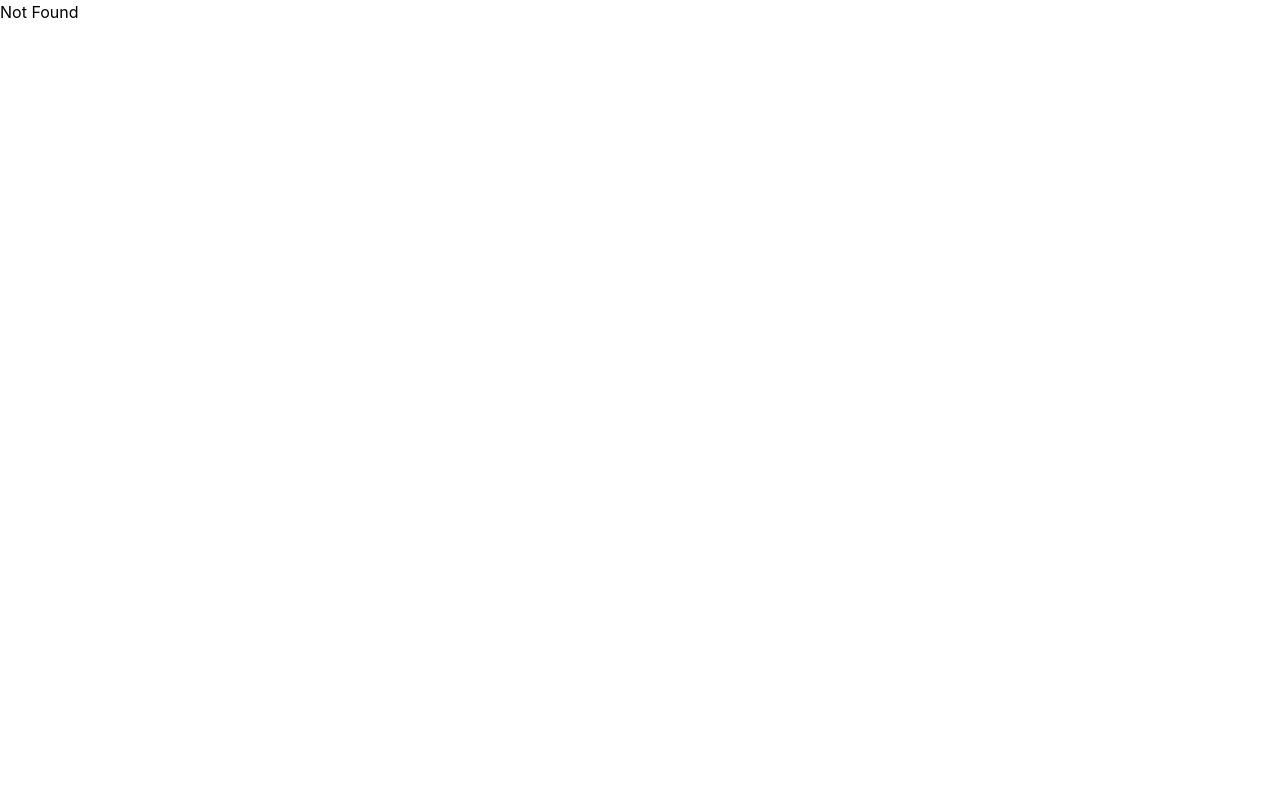
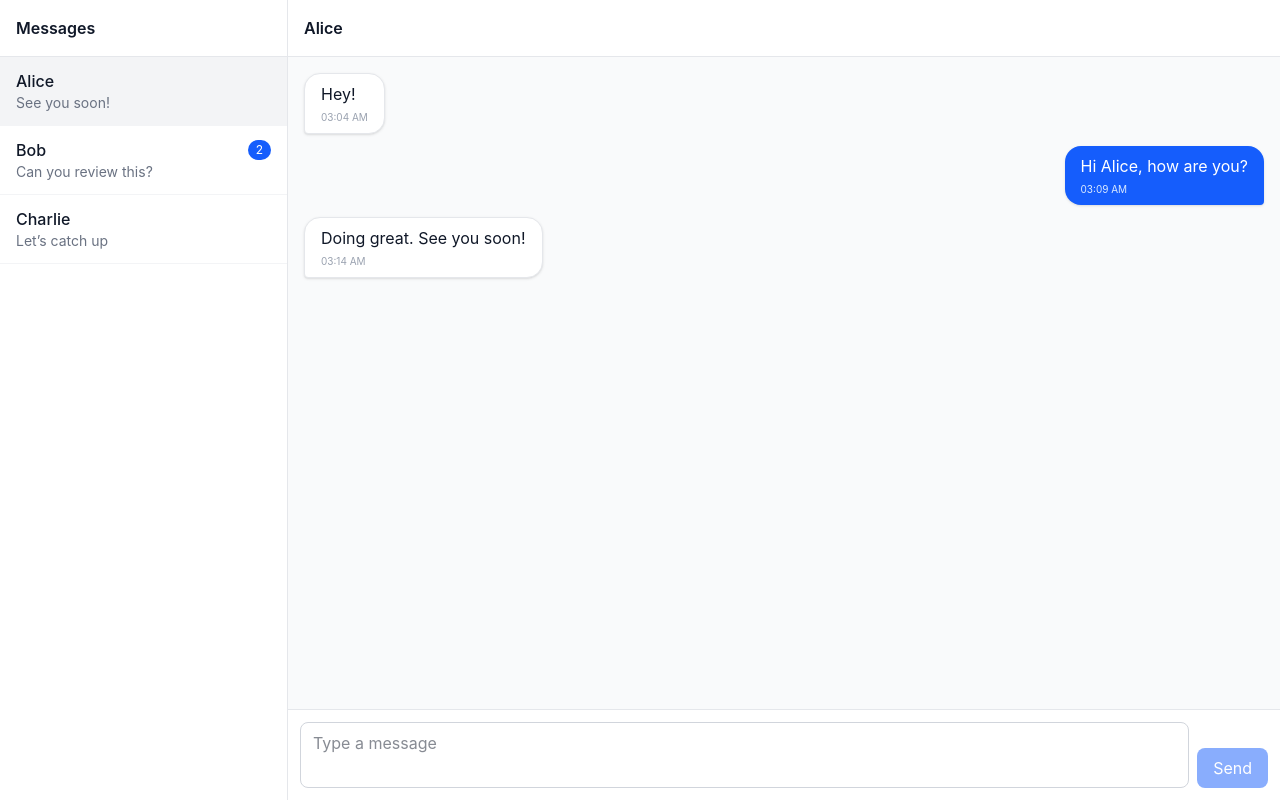
Before and after one commit to redbeardmeric/Spectergram, a React app: page /messages in a window 1280 px wide. Built offline with nearby package versions, Linux system fonts and the light colour scheme; the HTML template or start-up script is replaced by a standard one.

Commit message:
Added a route for testing messaging.

```diff
--- a/src/main.tsx
+++ b/src/main.tsx
@@ -13,6 +13,7 @@ import './styles.css'
 import reportWebVitals from './reportWebVitals.ts'
 
 import App from './App.tsx'
+import MessagingPage from './testDRMessaging.tsx'
 
 const rootRoute = createRootRoute({
   component: () => (
@@ -29,7 +30,13 @@ const indexRoute = createRoute({
   component: App,
 })
 
-const routeTree = rootRoute.addChildren([indexRoute])
+const messagesRoute = createRoute({
+  getParentRoute: () => rootRoute,
+  path: '/messages',
+  component: MessagingPage,
+})
+
+const routeTree = rootRoute.addChildren([indexRoute, messagesRoute])
 
 const router = createRouter({
   routeTree,
--- /dev/null
+++ b/src/testDRMessaging.tsx
@@ -0,0 +1,147 @@
+import { useMemo, useRef, useState, useEffect } from 'react'
+
+interface ConversationSummary {
+  id: string
+  name: string
+  lastMessage: string
+  unreadCount: number
+}
+
+interface Message {
+  id: string
+  conversationId: string
+  sender: 'me' | 'them'
+  text: string
+  timestamp: number
+}
+
+function formatTime(ts: number): string {
+  const date = new Date(ts)
+  return date.toLocaleTimeString([], { hour: '2-digit', minute: '2-digit' })
+}
+
+export default function MessagingPage() {
+  const [conversations, setConversations] = useState<ConversationSummary[]>(() => [
+    { id: 'c1', name: 'Alice', lastMessage: 'See you soon!', unreadCount: 0 },
+    { id: 'c2', name: 'Bob', lastMessage: 'Can you review this?', unreadCount: 2 },
+    { id: 'c3', name: 'Charlie', lastMessage: 'Let’s catch up', unreadCount: 0 },
+  ])
+
+  const [messagesByConversation, setMessagesByConversation] = useState<Record<string, Message[]>>({
+    c1: [
+      { id: 'm1', conversationId: 'c1', sender: 'them', text: 'Hey!', timestamp: Date.now() - 1000 * 60 * 60 },
+      { id: 'm2', conversationId: 'c1', sender: 'me', text: 'Hi Alice, how are you?', timestamp: Date.now() - 1000 * 60 * 55 },
+      { id: 'm3', conversationId: 'c1', sender: 'them', text: 'Doing great. See you soon!', timestamp: Date.now() - 1000 * 60 * 50 },
+    ],
+    c2: [
+      { id: 'm4', conversationId: 'c2', sender: 'them', text: 'Can you review this?', timestamp: Date.now() - 1000 * 60 * 30 },
+    ],
+    c3: [
+      { id: 'm5', conversationId: 'c3', sender: 'them', text: 'Let’s catch up', timestamp: Date.now() - 1000 * 60 * 10 },
+    ],
+  })
+
+  const [activeConversationId, setActiveConversationId] = useState<string>('c1')
+  const [draft, setDraft] = useState('')
+  const scrollContainerRef = useRef<HTMLDivElement | null>(null)
+
+  const activeMessages = useMemo(() => messagesByConversation[activeConversationId] ?? [], [messagesByConversation, activeConversationId])
+  const activeConversation = useMemo(() => conversations.find(c => c.id === activeConversationId), [conversations, activeConversationId])
+
+  useEffect(() => {
+    // Mark unread as read when opening
+    setConversations(prev => prev.map(c => (c.id === activeConversationId ? { ...c, unreadCount: 0 } : c)))
+  }, [activeConversationId])
+
+  useEffect(() => {
+    // Scroll to bottom on new messages
+    const el = scrollContainerRef.current
+    if (!el) return
+    el.scrollTop = el.scrollHeight
+  }, [activeMessages.length])
+
+  function handleSend() {
+    const trimmed = draft.trim()
+    if (!trimmed) return
+    const newMessage: Message = {
+      id: `m-${Date.now()}`,
+      conversationId: activeConversationId,
+      sender: 'me',
+      text: trimmed,
+      timestamp: Date.now(),
+    }
+    setMessagesByConversation(prev => ({
+      ...prev,
+      [activeConversationId]: [...(prev[activeConversationId] ?? []), newMessage],
+    }))
+    setConversations(prev => prev.map(c => (c.id === activeConversationId ? { ...c, lastMessage: trimmed } : c)))
+    setDraft('')
+  }
+
+  return (
+    <div className="h-screen flex bg-gray-50 text-gray-900">
+      <aside className="w-72 border-r border-gray-200 bg-white flex flex-col">
+        <div className="p-4 border-b border-gray-200 font-semibold">Messages</div>
+        <div className="overflow-y-auto">
+          {conversations.map((c) => (
+            <button
+              key={c.id}
+              className={`w-full text-left px-4 py-3 border-b border-gray-100 hover:bg-gray-50 ${c.id === activeConversationId ? 'bg-gray-100' : ''}`}
+              onClick={() => setActiveConversationId(c.id)}
+            >
+              <div className="flex items-center justify-between">
+                <span className="font-medium">{c.name}</span>
+                {c.unreadCount > 0 && (
+                  <span className="text-xs bg-blue-600 text-white rounded-full px-2 py-0.5">{c.unreadCount}</span>
+                )}
+              </div>
+              <div className="text-sm text-gray-500 truncate">{c.lastMessage}</div>
+            </button>
+          ))}
+        </div>
+      </aside>
+
+      <section className="flex-1 flex flex-col">
+        <div className="p-4 border-b border-gray-200 bg-white">
+          <div className="font-semibold">{activeConversation?.name ?? 'Select a conversation'}</div>
+        </div>
+
+        <div ref={scrollContainerRef} className="flex-1 overflow-y-auto p-4 space-y-3 bg-gray-50">
+          {activeMessages.map((m) => (
+            <div key={m.id} className={`flex ${m.sender === 'me' ? 'justify-end' : 'justify-start'}`}>
+              <div className={`max-w-[70%] rounded-2xl px-4 py-2 shadow-sm ${m.sender === 'me' ? 'bg-blue-600 text-white rounded-br-sm' : 'bg-white text-gray-900 rounded-bl-sm border border-gray-200'}`}>
+                <div className="whitespace-pre-wrap break-words">{m.text}</div>
+                <div className={`mt-1 text-[10px] ${m.sender === 'me' ? 'text-blue-100' : 'text-gray-400'}`}>{formatTime(m.timestamp)}</div>
+              </div>
+            </div>
+          ))}
+        </div>
+
+        <div className="p-3 border-t border-gray-200 bg-white">
+          <div className="flex items-end gap-2">
+            <textarea
+              className="flex-1 resize-none rounded-lg border border-gray-300 px-3 py-2 focus:outline-none focus:ring-2 focus:ring-blue-500"
+              rows={2}
+              placeholder="Type a message"
+              value={draft}
+              onChange={(e) => setDraft(e.target.value)}
+              onKeyDown={(e) => {
+                if (e.key === 'Enter' && !e.shiftKey) {
+                  e.preventDefault()
+                  handleSend()
+                }
+              }}
+            />
+            <button
+              className="rounded-lg bg-blue-600 text-white px-4 py-2 disabled:opacity-50"
+              onClick={handleSend}
+              disabled={!draft.trim()}
+            >
+              Send
+            </button>
+          </div>
+        </div>
+      </section>
+    </div>
+  )
+}
```
